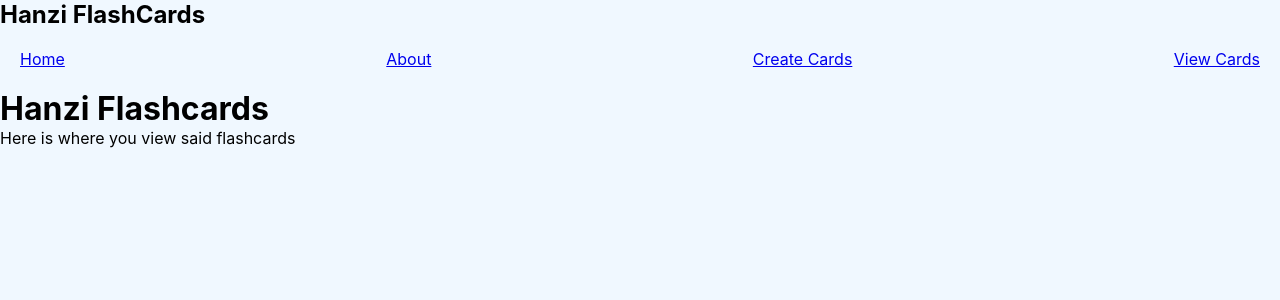
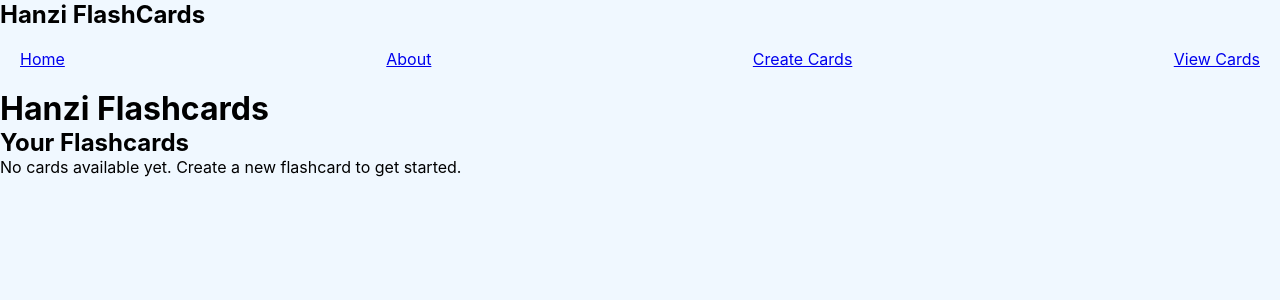
Before and after one commit to Karimi-F/phase-2-project-flashcards-app, a React (Create React App) app: page /view-cards in a window 1280 px wide. Shown: the top 300 px of the page. Built offline with nearby package versions, Linux system fonts and the light colour scheme.

Commit message:
Views created cards

```diff
--- a/src/App.js
+++ b/src/App.js
@@ -19,7 +19,10 @@ function App() {
       <div className='navbar-routes'>
         <NavBar />
         <Header />
-        <RoutesComponent createCard={createCard}/>
+        <RoutesComponent
+        createCard={createCard}
+        cards={cards}
+        />
       </div>
     </Router>
 
--- /dev/null
+++ b/src/Components/CardDisplay.js
@@ -0,0 +1,44 @@
+import React from "react";
+import '../styles/CardDisplay.css';
+
+function CardDisplay({level,hanzi,pinyin,englishTranslation}){
+    const[flipped,setFlipped]=React.useState(false);
+
+    function handleFlip(){
+        setFlipped(!flipped);
+    }
+return(
+        <>
+        <div className="card-display" >
+            {flipped ?
+            (
+                <div className="card-back">
+                    <h3>English Translation:</h3>
+                    {/* <p>{englishTranslation}</p> */}
+                    <p>Name</p>
+                </div>
+            )
+            :
+            (
+                <div>
+                    <h3>Hanzi: </h3>
+                    {/* <p>{hanzi}</p> */}
+                    <p>名字</p>
+                    <h2>Pinyin: </h2>
+                    {/* <p>{pinyin}</p> */}
+                    <p>ming zi</p>
+                </div>
+            )
+            }
+            <button
+            className="btn"
+            id="flip-btn"
+            onClick={handleFlip}>
+                Flip</button>
+        </div>
+        </>
+
+    )
+}
+
+export default CardDisplay;
--- a/src/Routes.js
+++ b/src/Routes.js
@@ -5,13 +5,13 @@ import About from './pages/About';
 import CreateCards from './pages/CreateCards';
 import ViewCards from './pages/ViewCards';
 
-function RoutesComponent ({createCard}){
+function RoutesComponent ({createCard,cards}){
     return(
         <Routes>
         <Route path="/" element={<Home />}/>
         <Route path="/about" element={<About />}/>
         <Route path="/create-cards" element={<CreateCards createCard={createCard}/>}/>
-        <Route path="/view-cards" element={<ViewCards />}/>
+        <Route path="/view-cards" element={<ViewCards  cards={cards}/>}/>
       </Routes>
     );
 }
--- a/src/pages/ViewCards.js
+++ b/src/pages/ViewCards.js
@@ -1,10 +1,27 @@
 import React from "react";
+import CardDisplay from "../Components/CardDisplay";
+import "../styles/ViewCards.css";
 
-function ViewCards(){
+function ViewCards({cards}){
     return(
-        <>
-        <p>Here is where you view said flashcards</p>
-        </>
+        <div className="view-cards">
+        <h2>Your Flashcards</h2>
+        <div className="card-list">
+            {cards.length > 0 ? (
+                cards.map((card, index) => (
+                    <CardDisplay
+                    key={index}
+                    level={card.level}
+                    hanzi={card.hanzi}
+                    pinyin={card.pinyin}
+                    englishTranslation={card.englishTranslation}
+                    />
+                ))
+            ) : (
+                <p>No cards available yet. Create a new flashcard to get started.</p>
+            )}
+        </div>
+        </div>
     )
 }
 
--- /dev/null
+++ b/src/styles/CardDisplay.css
@@ -0,0 +1,18 @@
+.card-display{
+    border: 2px solid;
+}
+
+.card-display #flip-btn {
+    width: 10vw;
+    height: 5vw;
+    border-radius: 5px;
+    background-color: orange;
+    color: black;
+    cursor: pointer;
+    transition: ease-in-out 0.3s;
+}
+
+.card-display #flip-btn:hover{
+    background-color: black;
+    color: orange;
+}
--- a/src/styles/CreateCards.css
+++ b/src/styles/CreateCards.css
@@ -12,12 +12,13 @@
 }
 
 .form-container .btn{
-    width: 20vw;
-    height: 10vw;
+    width: 8vw;
+    height: 4vw;
     border-radius: 5px;
     background-color: orange;
     color: black;
     cursor: pointer;
+    transition: ease-in-out 0.3s;
 }
 
 .form-container .btn:hover{
```
Also changed, not shown: src/styles/ViewCards.css (added).
